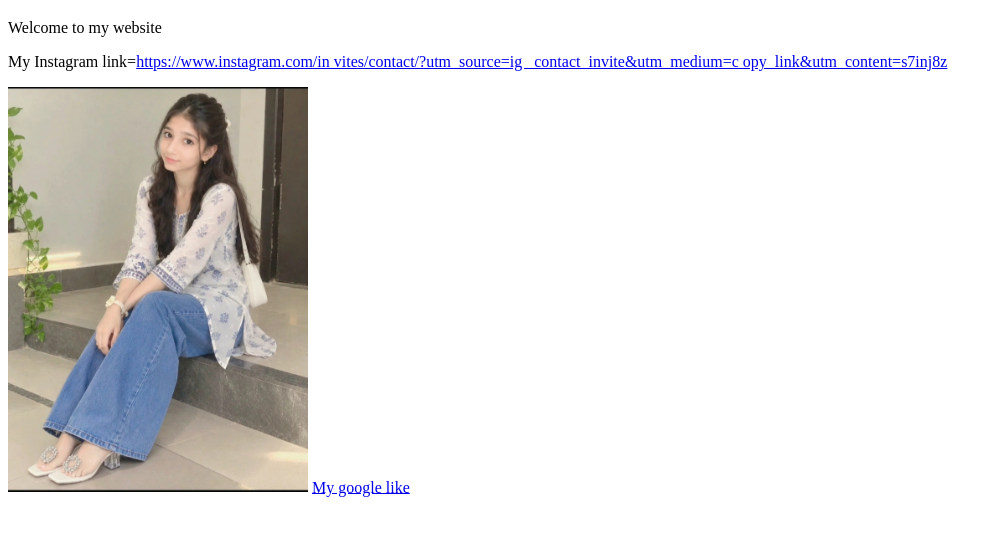
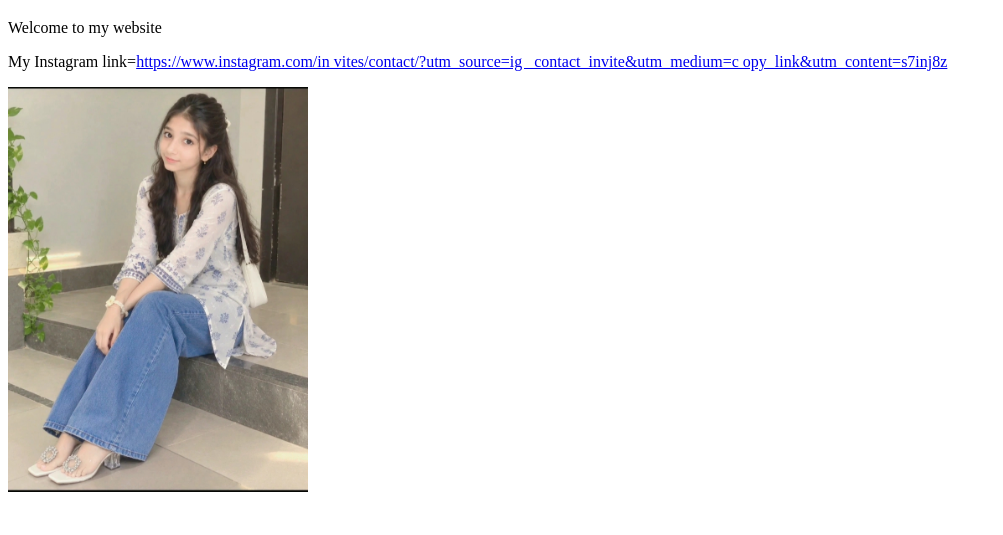
Before and after one commit to ankitk07549-cell/ankitk07549-cell.github.io, a plain HTML site: page index.html in a window 1280 px wide. Shown: the part 61-596 px from the top of the page, without its empty margins (0-1003 px from the left). Drawn offline with Linux system fonts and the light colour scheme.

Commit message:
Update index.html

```diff
--- a/index.html
+++ b/index.html
@@ -21,6 +21,5 @@
 </p>
     <img src="IMG_20261017_002752.jpg" width="300">
 
-    <a href="https://google.com">My google like</a>
 </body>
 </html>
```
